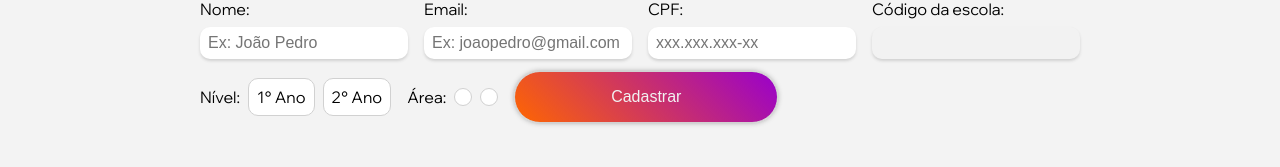
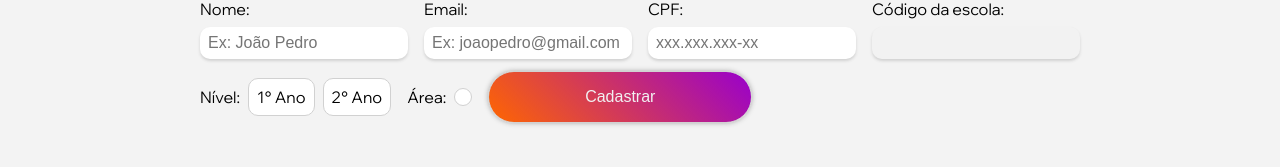
Before and after one commit to pedroluca/olimpiadas-cientificas, a React (Vite) app: page /escola in a window 1280 px wide. Shown: the part 487-654 px from the top of the page. Built offline with nearby package versions, Linux system fonts and the light colour scheme; no server answers.

Commit message:
fix: corrigir problema de input radio vazio caso escola escolha apenas 1 área

```diff
--- a/src/pages/Cadastro/Cadastro.jsx
+++ b/src/pages/Cadastro/Cadastro.jsx
@@ -152,10 +152,13 @@ export function CadastroAluno(props) {
               <input type="radio" name="area" onChange={handleChange} value={props.idArea1} />
               <span className="custom-checkbox">{props.area1}</span>
             </label>
-            <label>
-              <input type="radio" name="area" onChange={handleChange} value={props.idArea2} />
-              <span className="custom-checkbox">{props.area2}</span>
-            </label>
+            {
+              props.area2 &&
+              <label>
+                <input type="radio" name="area" onChange={handleChange} value={props.idArea2} />
+                <span className="custom-checkbox">{props.area2}</span>
+              </label>
+            }
           </div>
           <BotaoPrincipal type="submit" disabled={isLoading}>
             {isLoading ? <div className="spinner"></div> : 'Cadastrar'}
```
